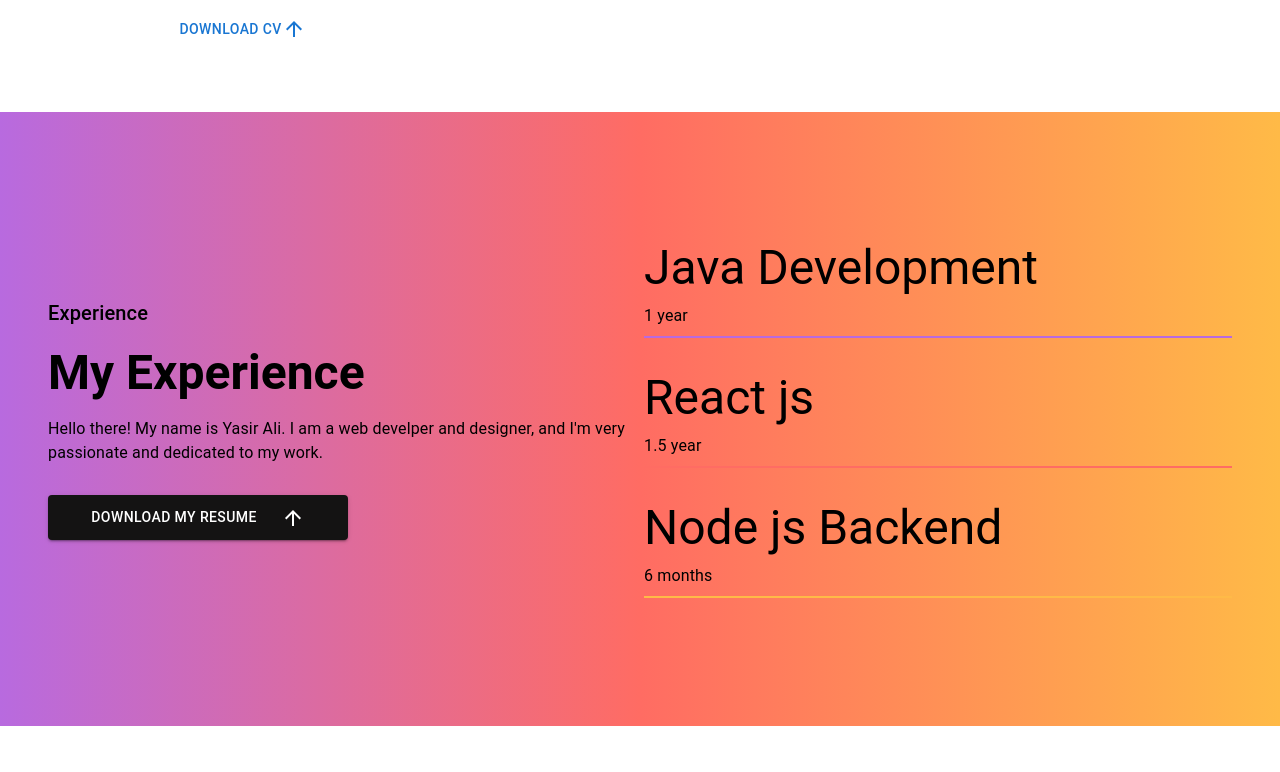
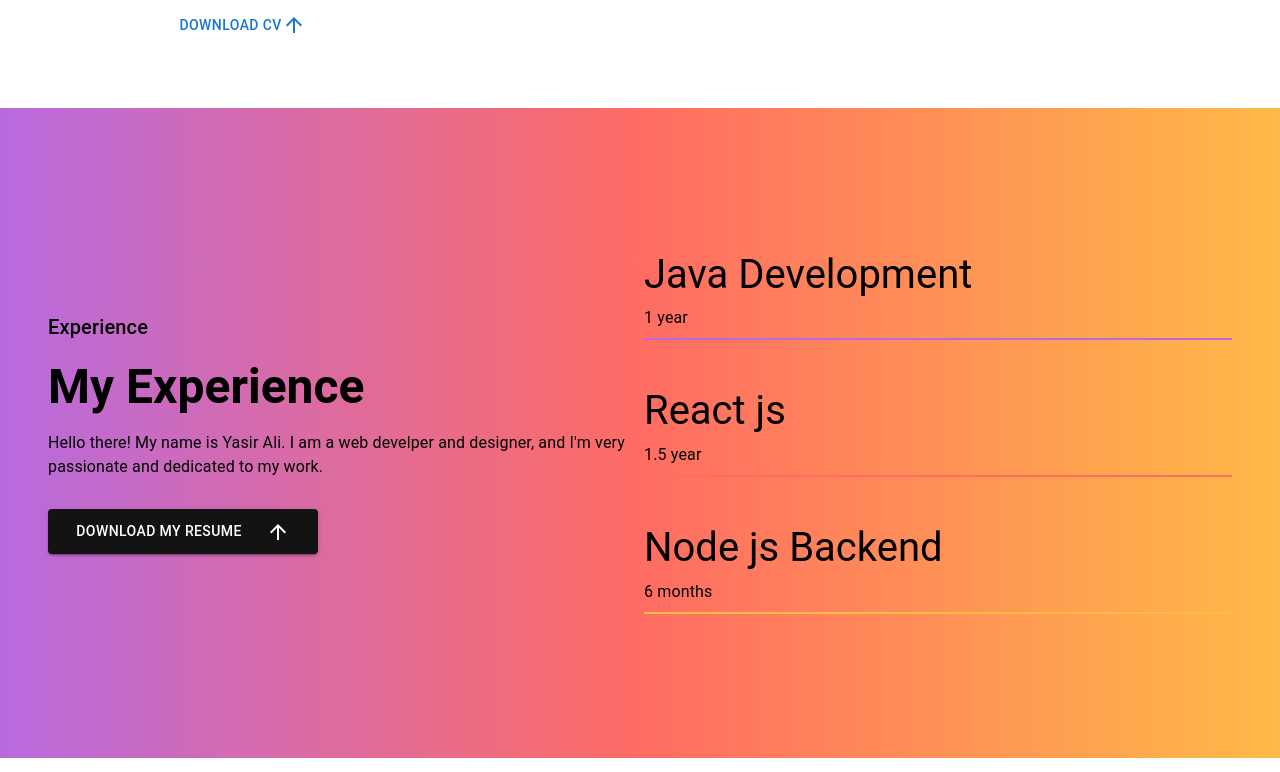
Before and after one commit to Yasir-ali-dev/portfolio, a React (Create React App) app in the folder frontend/: page / in a window 1280 px wide. Shown: the part 1268-2040 px from the top of the page. Built offline with nearby package versions, Linux system fonts and the light colour scheme.

Commit message:
experience page responsive add

```diff
--- a/frontend/src/App.js
+++ b/frontend/src/App.js
@@ -1,4 +1,4 @@
-import { Box } from "@mui/material";
+import { Box, createTheme, responsiveFontSizes } from "@mui/material";
 import Home from "./pages/Home";
 import Dashboard from "./pages/Dashboard";
 import Experience from "./pages/Experience";
@@ -10,10 +10,15 @@ import Contact from "./pages/Contact";
 import Work from "./pages/Work";
 import Header from "./pages/Header";
 import Footer from "./pages/Footer";
+import { ThemeProvider } from "@emotion/react";
+
+let theme = createTheme();
+theme = responsiveFontSizes(theme);
 
 function App() {
   return (
     <React.Fragment>
+      <ThemeProvider theme={theme}>
         <Header />
         <Dashboard />
         <About />
@@ -22,6 +27,7 @@ function App() {
         <Skills />
         <Contact />
         <Footer />
+      </ThemeProvider>
     </React.Fragment>
   );
 }
--- a/frontend/src/pages/Experience.jsx
+++ b/frontend/src/pages/Experience.jsx
@@ -13,12 +13,14 @@ const Experience = () => {
       gap={1}
       padding={{md:"3em", sm:"1.5em",xs:"1em", lg:"3em"}}
       paddingY={{ sm:"4em",xs:"2em",md:"5em", lg:"7em"}}
+      flexWrap={"wrap"}
     >
       <Box
         flex={1}
         gap={2}
         display={"flex"}
         flexDirection={"column"}
+        justifyContent={"center"}
       >
             <Typography variant='h6'>Experience</Typography>
             <Typography variant='h3' fontWeight={"bolder"} >My Experience</Typography>
@@ -28,7 +30,7 @@ const Experience = () => {
             <Button
                 marginTop="2em"
                 sx={{
-                    width:"300px",
+                    width:"270px",
                     backgroundColor:'#141313',
                     padding:".71em 1em",
                     marginTop:"1em"
@@ -37,19 +39,31 @@ const Experience = () => {
             >Download my Resume <ArrowUpward sx={{marginLeft:"1em"}}/></Button>
       </Box>
 
-      <Box flex={1} >
+      <Box
+        flex={1}
+        display={"flex"}
+        flexDirection={{md:"column", xs:"column" , lg:"column",sm:"row"}}
+        gap={{md:2, xs: 1 , lg:2,sm:2}}
+        paddingY={{md:2, xs:2 , lg:2,sm:4}}
+      >
           <Box paddingY={2} gap={1} display={"flex"} flexDirection={"column"}>
-            <Typography variant="h3">Java Development</Typography>
+            <Typography
+              fontSize={{sm:30,xs:20,md:35,lg:40,xl:45}}
+              variant="h3">Java Development</Typography>
             <Typography variant='body1'>1 year</Typography>
             <hr color='#B86ADF'/>
           </Box>
           <Box paddingY={2} gap={1} display={"flex"} flexDirection={"column"}>
-            <Typography variant='h3'>React js</Typography>
+            <Typography
+              fontSize={{sm:30,xs:20,md:35,lg:40,xl:45}}
+              variant='h3'>React js</Typography>
             <Typography variant='body1'>1.5 year</Typography>
             <hr color='#FF6C63'/>
           </Box>
           <Box paddingY={2} gap={1} display={"flex"} flexDirection={"column"}>
-            <Typography variant='h3'>Node js Backend</Typography>
+            <Typography
+              fontSize={{sm:30,xs:20,md:35,lg:40,xl:45}}
+              variant='h3'>Node js Backend</Typography>
             <Typography variant='body1'>6 months</Typography>
             <hr color='#FFBA47'/>
           </Box>
```
Lines whose indentation alone changed are shown as unchanged.
